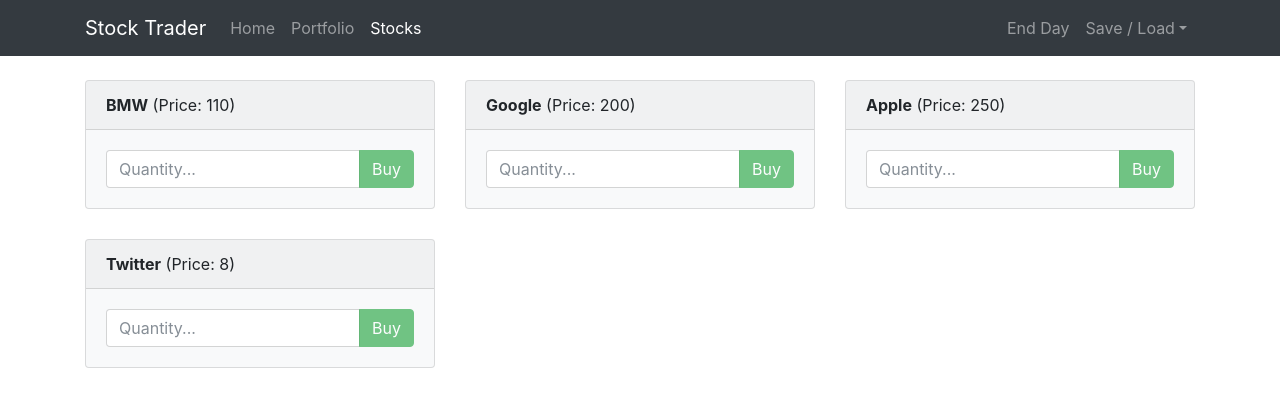
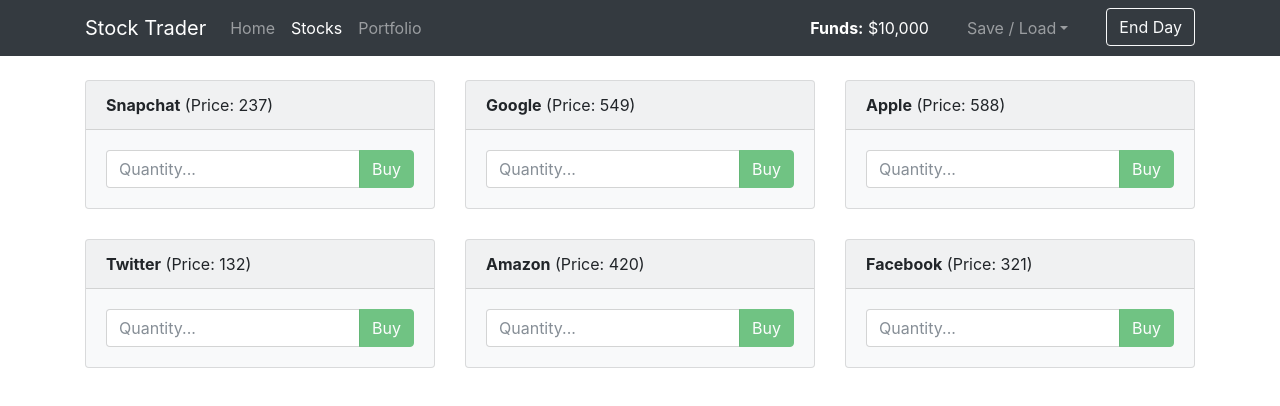
Before and after one commit to terrytilley/stock-trader, a Vue app: page /stocks in a window 1280 px wide. Shown: the top 406 px of the page. Built offline with nearby package versions, Linux system fonts and the light colour scheme.

Commit message:
sell stocks

```diff
--- a/src/components/Home.vue
+++ b/src/components/Home.vue
@@ -1,12 +1,25 @@
 <template lang="html">
   <div id="home">
-    <h1>Home</h1>
+    <h1>Trade or View your portfolio</h1>
+    <h6>You may Save / Load your Data</h6>
+    <h6>Click on 'End Day' to begin a New Day</h6>
+    <hr />
+    <p><strong>Your Funds:</strong> {{ funds | currency }}</p>
   </div>
 </template>
 
 <script>
-export default {};
+export default {
+  computed: {
+    funds() {
+      return this.$store.getters.funds;
+    },
+  },
+};
 </script>
 
 <style lang="css" scoped>
+h1 {
+  margin: 50px 0 30px;
+}
 </style>
--- a/src/components/Navbar.vue
+++ b/src/components/Navbar.vue
@@ -10,19 +10,22 @@
         <div class="collapse navbar-collapse" id="navbarSupportedContent">
           <ul class="navbar-nav mr-auto">
             <router-link to="/" exact class="nav-item" activeClass="active" tag="li"><a class="nav-link">Home</a></router-link>
+            <router-link to="/stocks" class="nav-item" activeClass="active" tag="li"><a class="nav-link">Stocks</a></router-link>
             <router-link to="/portfolio" class="nav-item" activeClass="active" tag="li"><a class="nav-link">Portfolio</a></router-link>
-            <router-link to="/stocks" class="nav-item" activeClass="active" tag="li"><a class="nav-link">Stocks</a></router-link>
           </ul>
+          <span class="navbar-text">
+            <strong>Funds:</strong> {{ funds | currency }}
+          </span>
           <ul class="navbar-nav my-2 my-lg-0">
-            <li class="nav-item">
-              <a class="nav-link" href="#">End Day</a>
-            </li>
             <li class="nav-item dropdown">
               <a class="nav-link dropdown-toggle" href="/" id="navbarDropdownMenuLink" data-toggle="dropdown" aria-haspopup="true" aria-expanded="false">Save / Load</a>
               <div class="dropdown-menu" aria-labelledby="navbarDropdownMenuLink">
                 <a class="dropdown-item" href="#">Save Data</a>
                 <a class="dropdown-item" href="#">Load Data</a>
               </div>
+            </li>
+            <li class="nav-item">
+              <button class="btn btn-outline-light btn-end" @click="endDay">End Day</button>
             </li>
           </ul>
         </div>
@@ -32,11 +35,37 @@
 </template>
 
 <script>
-export default {};
+import { mapActions } from 'vuex';
+
+export default {
+  computed: {
+    funds() {
+      return this.$store.getters.funds;
+    },
+  },
+  methods: {
+    ...mapActions([
+      'randomizeStocks',
+    ]),
+    endDay() {
+      this.randomizeStocks();
+    },
+  },
+};
 </script>
 
 <style lang="css" scoped>
 #navbar {
   margin-bottom: 1.5rem;
 }
+.navbar-text {
+  color: #fff;
+  margin-right: 30px;
+}
+.btn-end {
+  margin-left: 30px;
+}
+.btn-end:hover {
+  color: #343a40;
+}
 </style>
--- a/src/components/portfolio/Stock.vue
+++ b/src/components/portfolio/Stock.vue
@@ -7,17 +7,18 @@
           <input
             type="numner"
             class="form-control"
+            :class="{'is-invalid': insufficientQuantity}"
             placeholder="Quantity..."
             aria-label="Quantity..."
             v-model="quantity"
           />
           <span class="input-group-btn">
             <button
-              class="btn btn-warning"
+              class="btn btn-danger"
               type="button"
               @click="sellStock"
-              :disabled="quantity <= 0 || Number.isNaN(Number(quantity))"
-            >Sell</button>
+              :disabled="insufficientQuantity || quantity <= 0 || Number.isNaN(Number(quantity))"
+            >{{ insufficientQuantity ? 'Not Enough Stocks' : 'Sell' }}</button>
           </span>
         </div>
       </div>
@@ -34,6 +35,11 @@
     return {
       quantity: null,
     };
+  },
+  computed: {
+    insufficientQuantity() {
+      return this.quantity > this.stock.quantity;
+    },
   },
   methods: {
     ...mapActions({
--- a/src/components/stocks/Stock.vue
+++ b/src/components/stocks/Stock.vue
@@ -7,6 +7,7 @@
           <input
             type="numner"
             class="form-control"
+            :class="{'is-invalid': insufficientFunds}"
             placeholder="Quantity..."
             aria-label="Quantity..."
             v-model="quantity"
@@ -16,8 +17,8 @@
               class="btn btn-success"
               type="button"
               @click="buyStock"
-              :disabled="quantity <= 0 || Number.isNaN(Number(quantity))"
-            >Buy</button>
+              :disabled="insufficientFunds || quantity <= 0 || Number.isNaN(Number(quantity))"
+            >{{ insufficientFunds ? 'Insufficient Funds' : 'Buy' }}</button>
           </span>
         </div>
       </div>
@@ -32,6 +33,14 @@
     return {
       quantity: null,
     };
+  },
+  computed: {
+    funds() {
+      return this.$store.getters.funds;
+    },
+    insufficientFunds() {
+      return this.quantity * this.stock.price > this.funds;
+    },
   },
   methods: {
     buyStock() {
--- a/src/data/stocks.js
+++ b/src/data/stocks.js
@@ -1,6 +1,8 @@
 export default [
-  { id: 1, name: 'BMW', price: 110 },
-  { id: 2, name: 'Google', price: 200 },
-  { id: 3, name: 'Apple', price: 250 },
-  { id: 4, name: 'Twitter', price: 8 },
+  { id: 1, name: 'Snapchat', price: 237 },
+  { id: 2, name: 'Google', price: 549 },
+  { id: 3, name: 'Apple', price: 588 },
+  { id: 4, name: 'Twitter', price: 132 },
+  { id: 5, name: 'Amazon', price: 420 },
+  { id: 6, name: 'Facebook', price: 321 },
 ];
--- a/src/main.js
+++ b/src/main.js
@@ -7,6 +7,10 @@
 
 Vue.config.productionTip = false;
 
+Vue.filter('currency', value => (
+  `$${value.toLocaleString()}`
+));
+
 /* eslint-disable no-new */
 new Vue({
   el: '#app',
--- a/src/store/modules/stocks.js
+++ b/src/store/modules/stocks.js
@@ -11,7 +11,11 @@
   'SET_STOCKS'(state, stocks) {
     state.stocks = stocks;
   },
-  // 'RND_STOCKS'(state) {},
+  'RND_STOCKS'(state) {
+    state.stocks.forEach((stock) => {
+      stock.price = Math.round(stock.price * ((1 + Math.random()) - 0.5));
+    });
+  },
 };
 
 const actions = {
```
